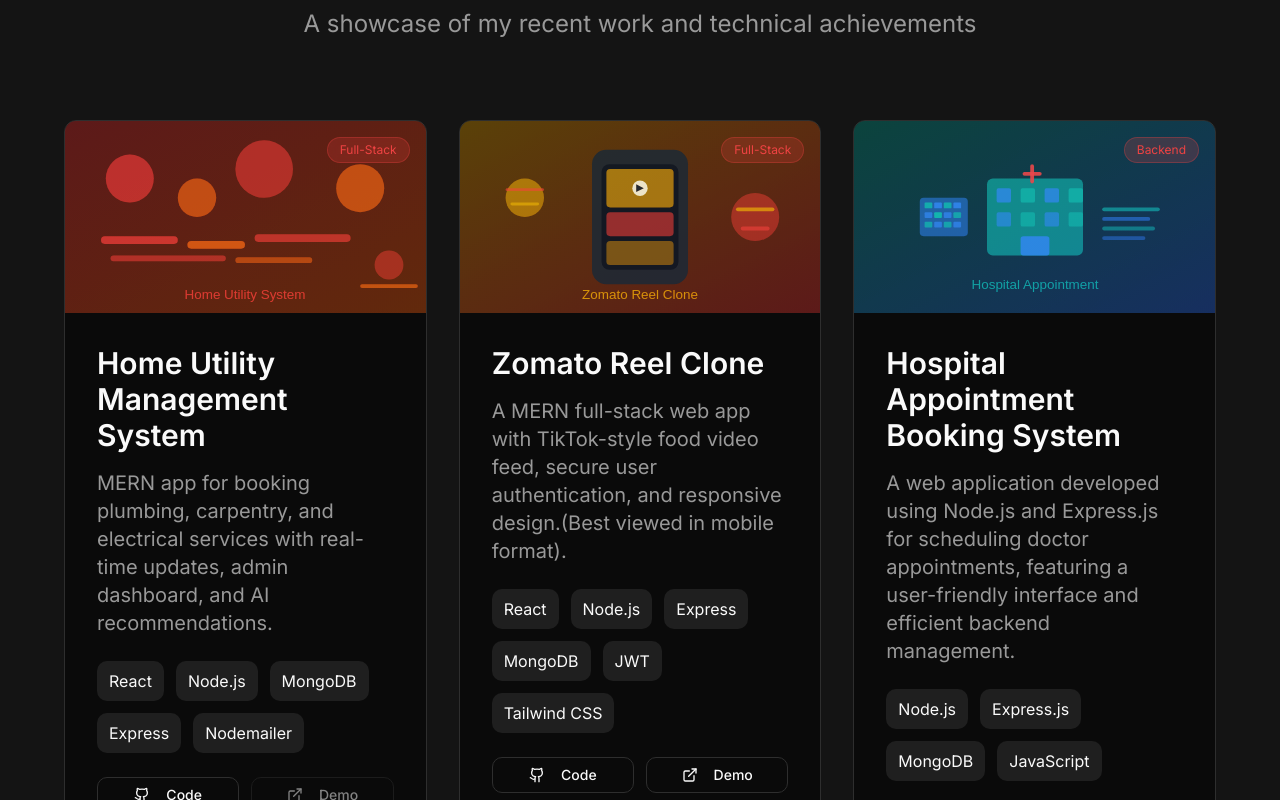
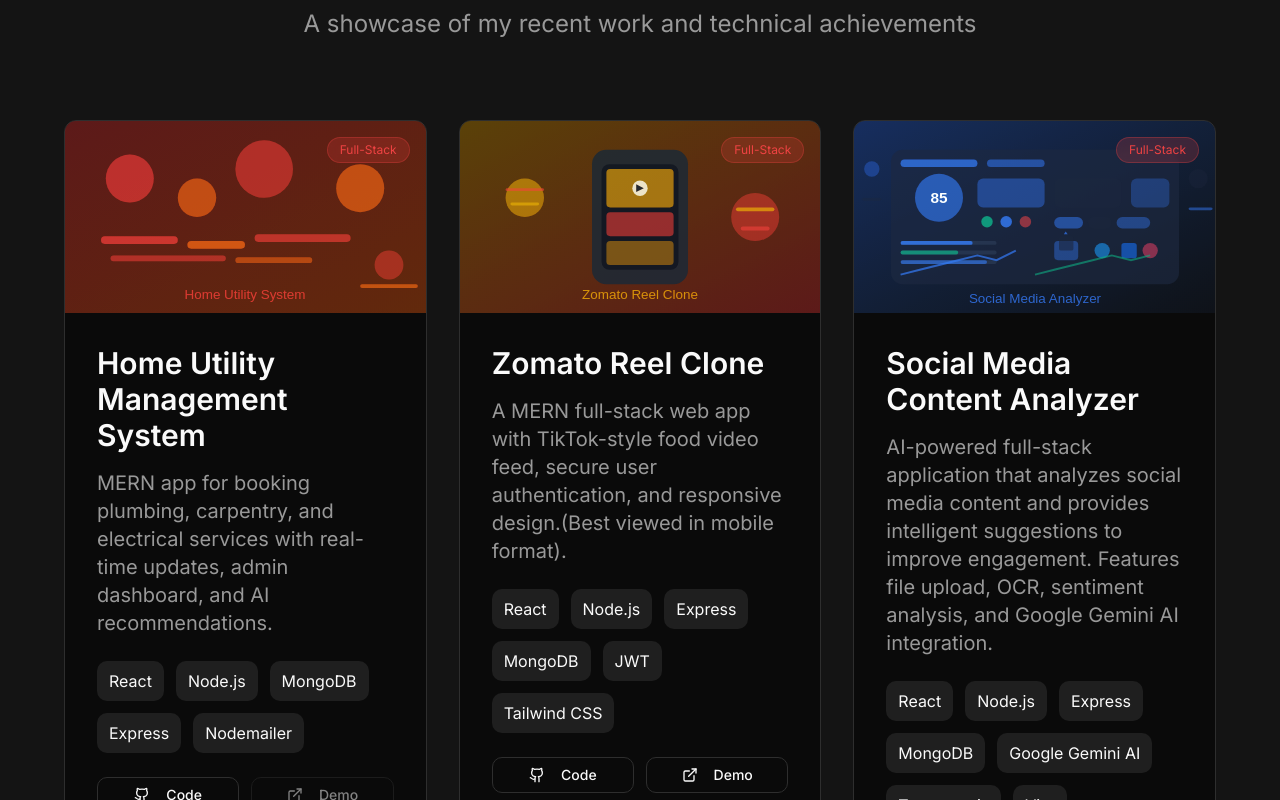
Before and after one commit to Vatsal1805/My_Portfolio1, a React (Vite) app: page / in a window 1280 px wide. Shown: the part 3500-4300 px from the top of the page. Built offline with nearby package versions, Linux system fonts and the light colour scheme.

Commit message:
feat: Add Social Media Content Analyzer project with AI-powered analysis

```diff
--- a/src/components/Projects.tsx
+++ b/src/components/Projects.tsx
@@ -13,6 +13,7 @@
 import layout4Image from "@/assets/projects/layout-4.svg";
 import pinterestCardsImage from "@/assets/projects/pinterest-cards.svg";
 import hospitalAppointmentImage from "@/assets/projects/hospital-appointment.svg";
+import socialMediaAnalyzerImage from "@/assets/projects/social-media-analyzer.svg";
 
 interface Project {
   title: string;
@@ -50,6 +51,16 @@
       githubUrl: "https://github.com/Vatsal1805/Zomato-Reel",
       liveUrl: "https://zomato-reel-sepia.vercel.app/"
     },
+    {
+  title: "Social Media Content Analyzer",
+  description: "AI-powered full-stack application that analyzes social media content and provides intelligent suggestions to improve engagement. Features file upload, OCR, sentiment analysis, and Google Gemini AI integration.",
+  tech: ["React", "Node.js", "Express", "MongoDB", "Google Gemini AI", "Tesseract.js", "Vite"],
+  gradient: "from-blue-500/20 to-slate-700/20",
+  category: "Full-Stack",
+  coverImage: socialMediaAnalyzerImage,
+  githubUrl: "https://github.com/Vatsal1805/SOCIAL-MEDIA-ANALYZER",
+  liveUrl: "https://social-media-analyzer-33hq.onrender.com"
+},
     {
   title: "Hospital Appointment Booking System",
   description: "A web application developed using Node.js and Express.js for scheduling doctor appointments, featuring a user-friendly interface and efficient backend management.",
@@ -123,8 +134,6 @@
   githubUrl: "https://github.com/Vatsal1805/Pinterest-Cards",
   liveUrl: "https://vatsal1805.github.io/Pinterest-Cards/"
 },
-
-
 
   ];
 
```
Also changed, not shown: src/assets/projects/social-media-analyzer.svg (added).
